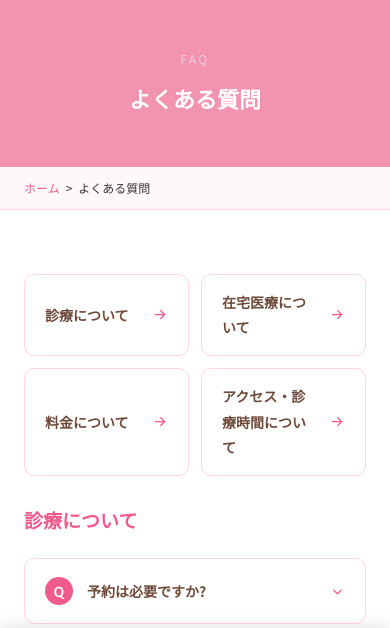
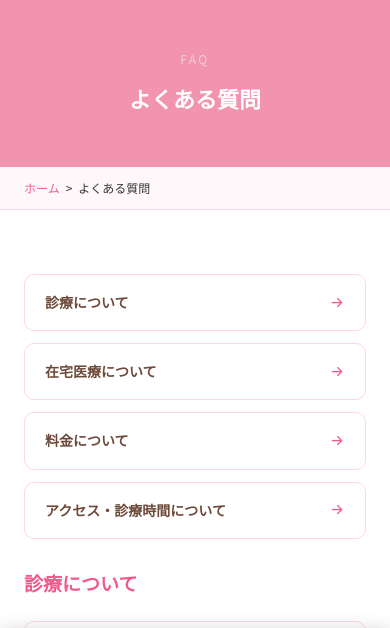
Before and after one commit to sakuranokikeieikikakubu-cloud/clinic-test2, a plain HTML site: page faq.html in a window 390 px wide. Shown: the part 139-767 px from the top of the page. Drawn offline with Linux system fonts and the light colour scheme.

Commit message:
カウベルキッズページの.jump-gridをスマホ幅で1列表示に変更

```diff
--- a/style.css
+++ b/style.css
@@ -610,6 +610,9 @@ a.symptom-tag:hover{ background:#fbdce6; }
 
 /* ---------- Jump nav buttons ---------- */
 .jump-grid{ display:grid; grid-template-columns:1fr 1fr; gap:12px; margin-bottom:28px; }
+@media (max-width:600px){
+  .jump-grid{ grid-template-columns:1fr; }
+}
 .jump-btn{
   display:flex; align-items:center; justify-content:space-between; gap:10px;
   min-height:56px;
```
